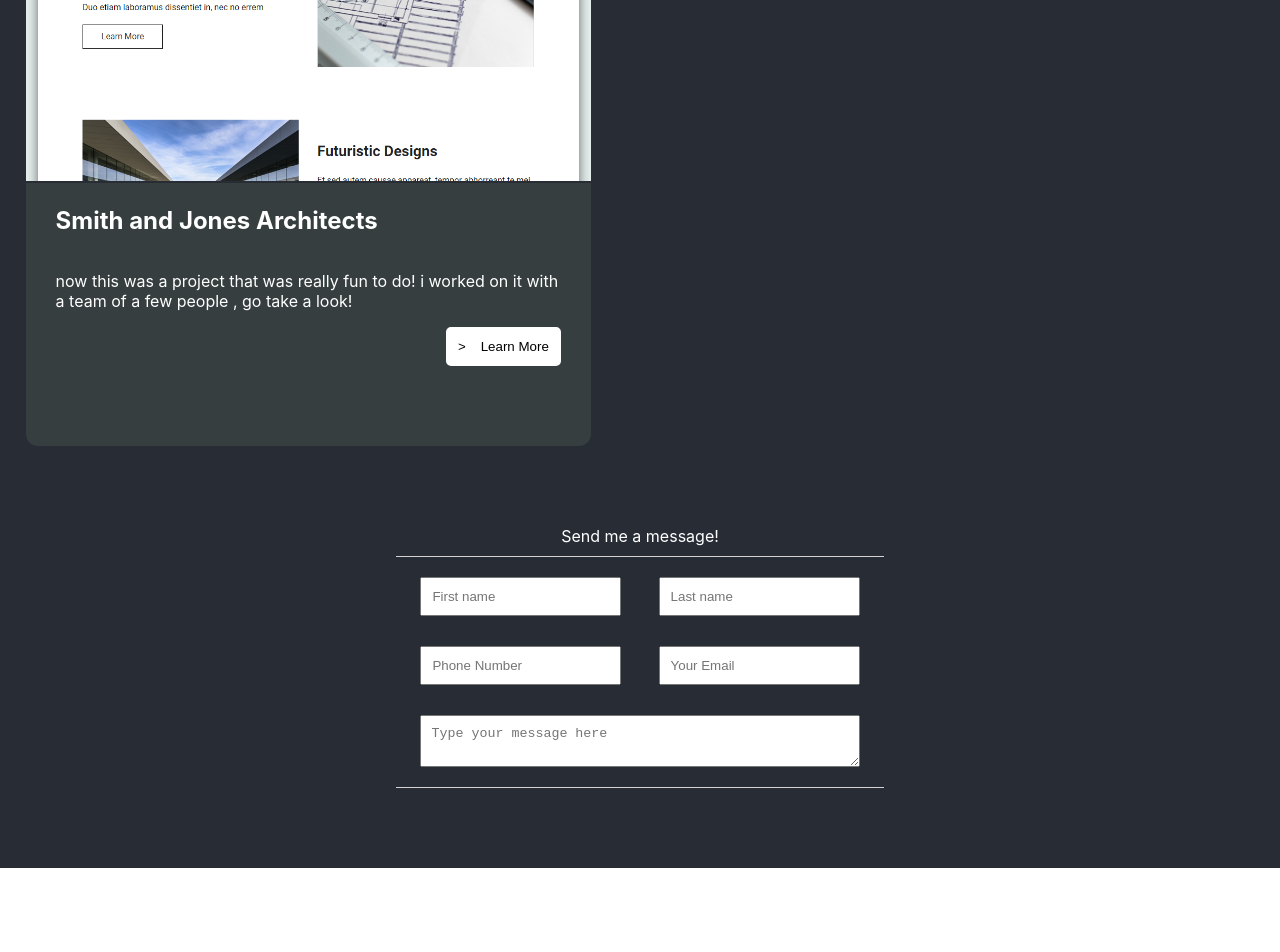
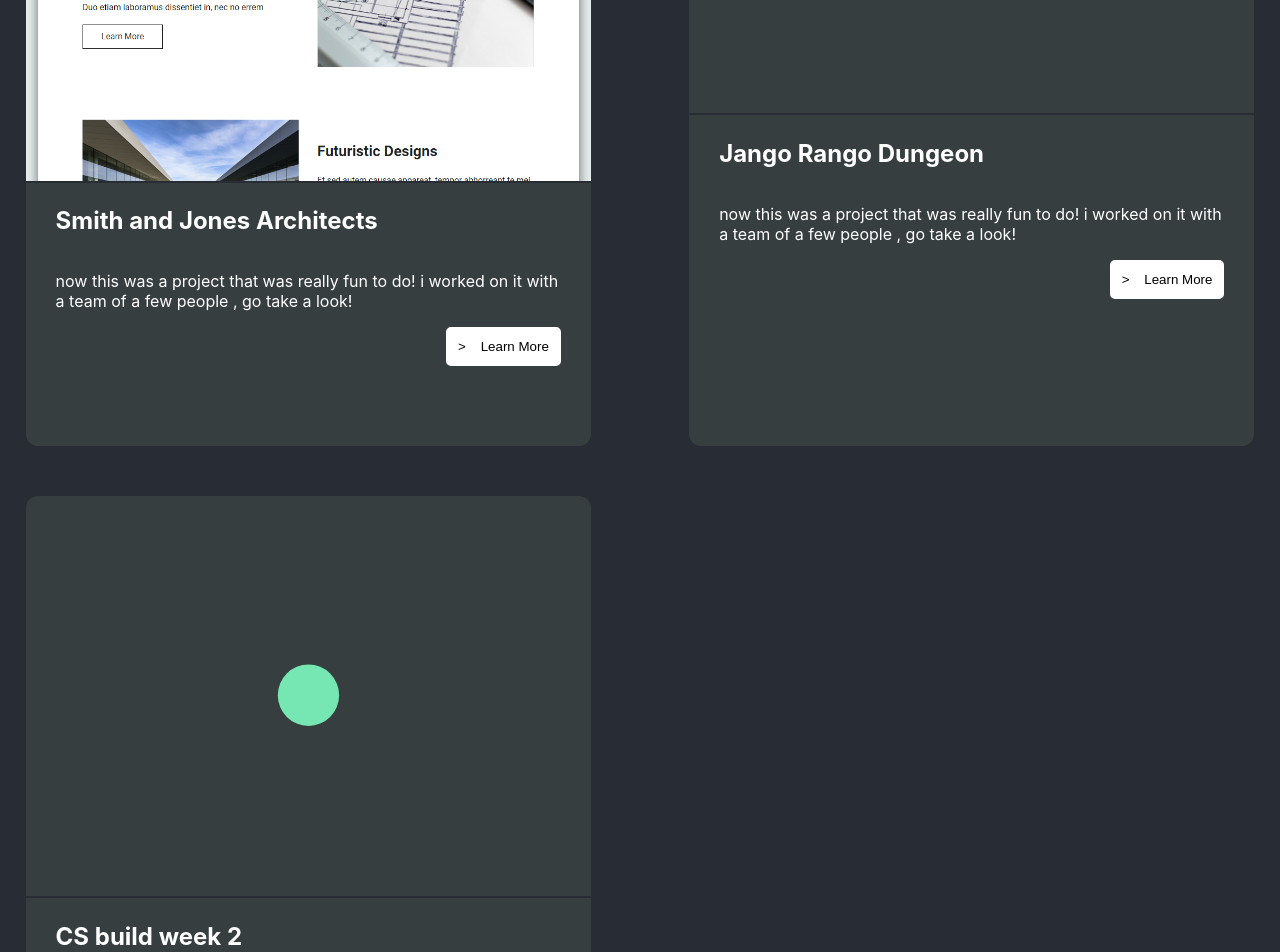
Before and after one commit to NickStrick/My-Portfolio, a React (Create React App) app in the folder portfolio/: page / in a window 1280 px wide. Shown: the part 2420-3372 px from the top of the page. Before the commit the page ends 3288 px from the top, so only its background shows below. Built offline with nearby package versions, Linux system fonts and the light colour scheme.

Commit message:
added templates for more projects

```diff
--- a/portfolio/src/App.js
+++ b/portfolio/src/App.js
@@ -48,6 +48,18 @@ const pData = [
     img: sandjLogo,
     link: 'https://github.com/NickStrick/User-Interface-Project-Week',
   },
+  {
+    name: "Jango Rango Dungeon",
+    description: 'now this was a project that was really fun to do! i worked on it with a team of a few people , go take a look!',
+    img: logo,
+    link: 'https://github.com/NickStrick/User-Interface-Project-Week',
+  },
+  {
+    name: "CS build week 2",
+    description: 'now this was a project that was really fun to do! i worked on it with a team of a few people , go take a look!',
+    img: logo,
+    link: 'https://github.com/NickStrick/User-Interface-Project-Week',
+  },
 ]
 
 function App() {
```
